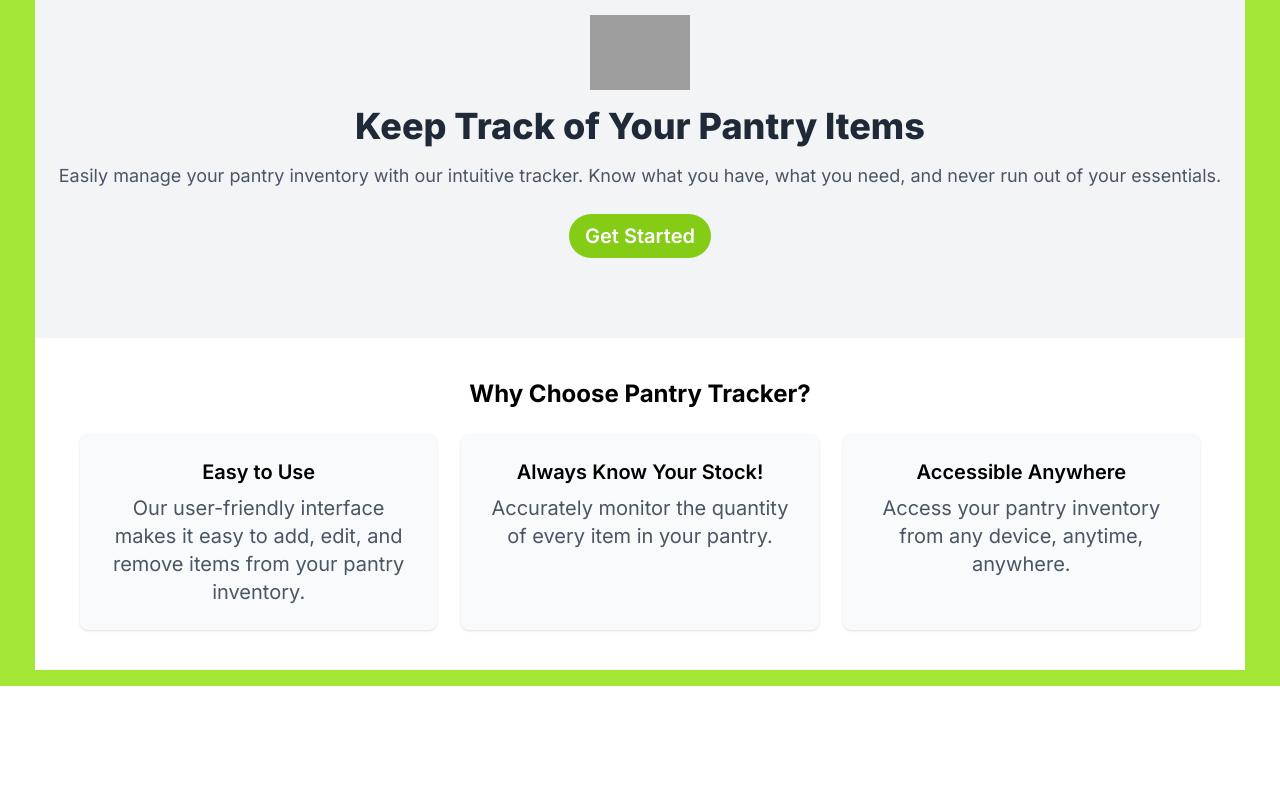
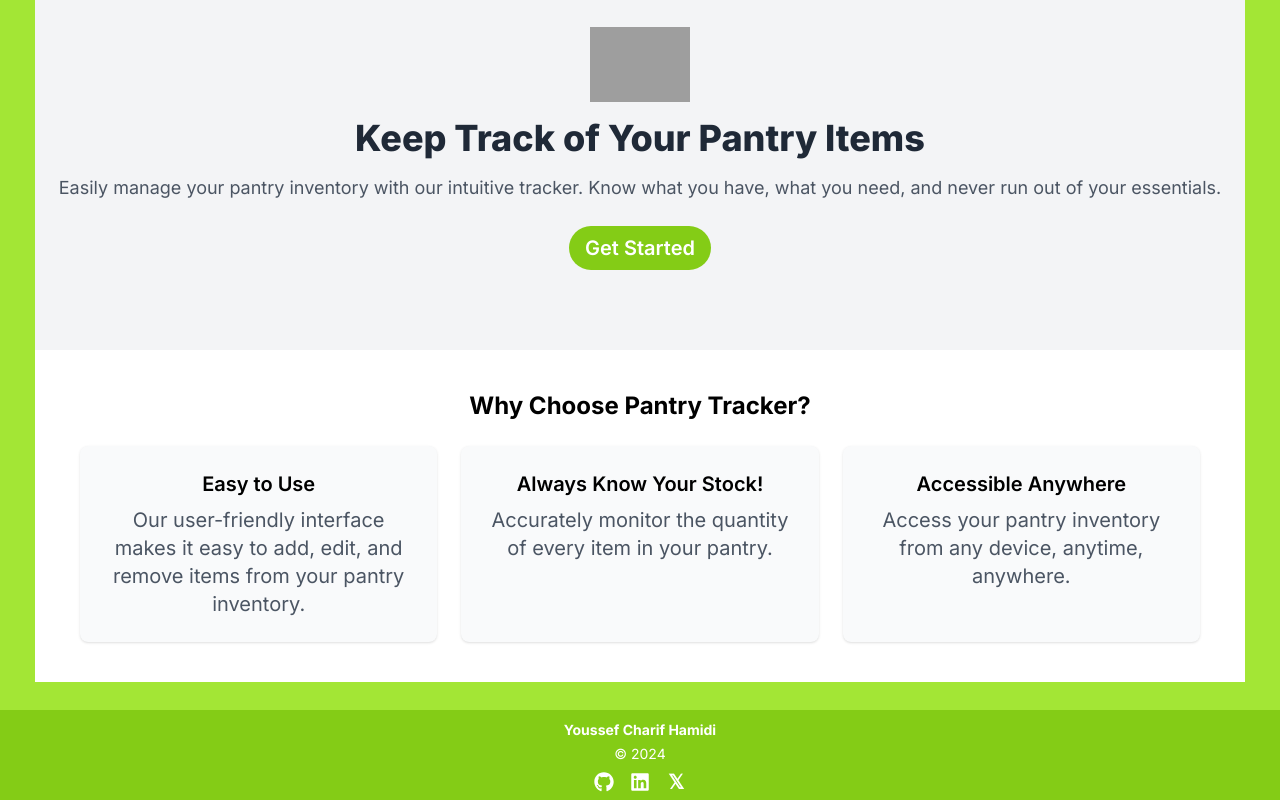
Before and after one commit to Chareeef/pantry_tracker, a Next.js app: page / in a window 1280 px wide. Shown: the part 212-1012 px from the top of the page. Before the commit the page ends 898 px from the top, so only its background shows below. Built offline with nearby package versions, Linux system fonts and the light colour scheme; no server answers; grey boxes are pictures that could not be loaded.

Commit message:
Add footerr

```diff
--- a/app/firebase.tsx
+++ b/app/firebase.tsx
@@ -3,12 +3,12 @@ import { getFirestore } from "firebase/firestore";
 
 // The web app's Firebase configuration
 const firebaseConfig = {
-  apiKey: "AIzaSyC51uWw9kHwfBHEZ76zM_KpIcyH7f3dfL4",
-  authDomain: "pantry-tracker-84937.firebaseapp.com",
-  projectId: "pantry-tracker-84937",
-  storageBucket: "pantry-tracker-84937.appspot.com",
-  messagingSenderId: "923194547443",
-  appId: "1:923194547443:web:4509bb27cf9f06040b2b86",
+  apiKey: process.env.NEXT_PUBLIC_FIREBASE_API_KEY,
+  authDomain: process.env.NEXT_PUBLIC_FIREBASE_AUTH_DOMAIN,
+  projectId: process.env.NEXT_PUBLIC_FIREBASE_PROJECT_ID,
+  storageBucket: process.env.NEXT_PUBLIC_FIREBASE_STORAGE_BUCKET,
+  messagingSenderId: process.env.NEXT_PUBLIC_FIREBASE_MESSAGING_SENDER_ID,
+  appId: process.env.NEXT_PUBLIC_FIREBASE_APP_ID,
 };
 
 // Initialize Firebase
--- /dev/null
+++ b/app/footer.tsx
@@ -0,0 +1,35 @@
+import { FaGithub, FaLinkedin, FaTwitter } from "react-icons/fa";
+
+export default function Footer() {
+  return (
+    <footer className="flex flex-col justify-center items-center p-2 bg-lime-500 border-t-2 border-lime-500 text-white text-sm">
+      <h3 className="font-bold">Youssef Charif Hamidi</h3>
+      <p className="mt-1">© 2024</p>
+      <div className="flex space-x-4 mt-2">
+        <a
+          href="https://github.com/Chareeef"
+          target="_blank"
+          rel="noopener noreferrer"
+        >
+          <FaGithub size={20} />
+        </a>
+        <a
+          href="https://linkedin.com/in/youssef-charif-hamidi"
+          target="_blank"
+          rel="noopener noreferrer"
+        >
+          <FaLinkedin size={20} />
+        </a>
+        <a
+          href="https://x.com/YoussefCharifH2"
+          target="_blank"
+          rel="noopener noreferrer"
+          className="flex items-center justify-center"
+          style={{ width: "20px", height: "20px" }}
+        >
+          <span style={{ fontSize: "20px", fontWeight: "bold" }}>𝕏</span>
+        </a>
+      </div>
+    </footer>
+  );
+}
--- a/app/header.tsx
+++ b/app/header.tsx
@@ -11,13 +11,7 @@ export default function Header() {
     <header className="flex justify-between items-center p-2 bg-lime-500 border-b-2 border-lime-500 text-xl">
       <div className="w-1/4">
         <a href="/" className="w-full flex items-center">
-          <Image
-            src="/icon.png"
-            alt="Pantry app icon"
-            width={32}
-            height={32}
-            layout="intrinsic"
-          />
+          <Image src="/icon.png" alt="Pantry app icon" width={32} height={32} />
           <h1 className="font-bold text-black ml-2">Pantry Tracker</h1>
         </a>
       </div>
--- a/app/layout.tsx
+++ b/app/layout.tsx
@@ -1,4 +1,5 @@
 import Header from "./header";
+import Footer from "./footer";
 import type { Metadata } from "next";
 import { Inter } from "next/font/google";
 import "./globals.css";
@@ -38,11 +39,12 @@ export default function RootLayout({
       </head>
 
       <UserProvider>
-        <body className={inter.className}>
+        <body className={`flex flex-col h-dvh ${inter.className}`}>
           <Header />
-          <main className="flex min-h-screen flex-col justify-center items-center gap-8 text-xl bg-lime-400 px-3">
+          <main className="flex-grow flex flex-col justify-center items-center gap-8 text-xl bg-lime-400 p-3">
             {children}
           </main>
+          <Footer />
           <Analytics />
         </body>
       </UserProvider>
--- a/app/page.tsx
+++ b/app/page.tsx
@@ -13,7 +13,6 @@ function ProfileClient({ user }: ClientProfileProps) {
           height={100}
           width={100}
           className="border-2 border-white-500 rounded-full mb-4"
-          layout="intrinsic"
         />
         {user.name !== user.email ? (
           <>
@@ -42,13 +41,7 @@ function LandingPage() {
       </header>
 
       <main className="flex flex-col items-center justify-center flex-grow p-6">
-        <Image
-          src="/icon.png"
-          alt="pantry icon"
-          height={100}
-          width={100}
-          layout="intrinsic"
-        />
+        <Image src="/icon.png" alt="pantry icon" height={100} width={100} />
         <h1 className="text-4xl font-extrabold text-gray-800 m-4">
           Keep Track of Your Pantry Items
         </h1>
--- a/package.json
+++ b/package.json
@@ -14,7 +14,8 @@
     "firebase": "^10.12.4",
     "next": "14.2.5",
     "react": "^18",
-    "react-dom": "^18"
+    "react-dom": "^18",
+    "react-icons": "^5.2.1"
   },
   "devDependencies": {
     "@types/node": "^20",
```
Also changed, not shown: 1 other file (tests, documents, lock files or other folders).
